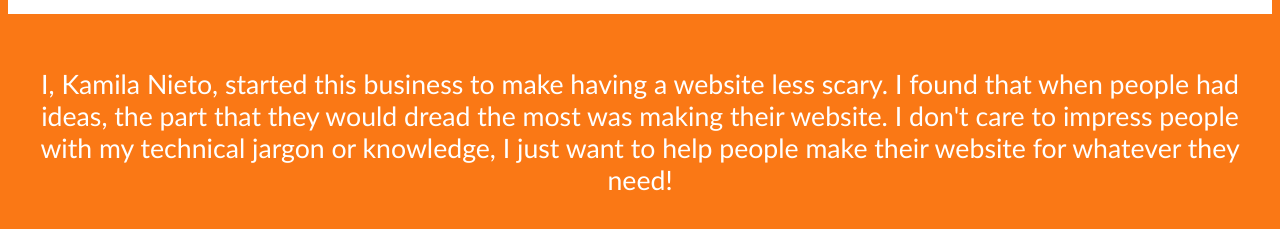
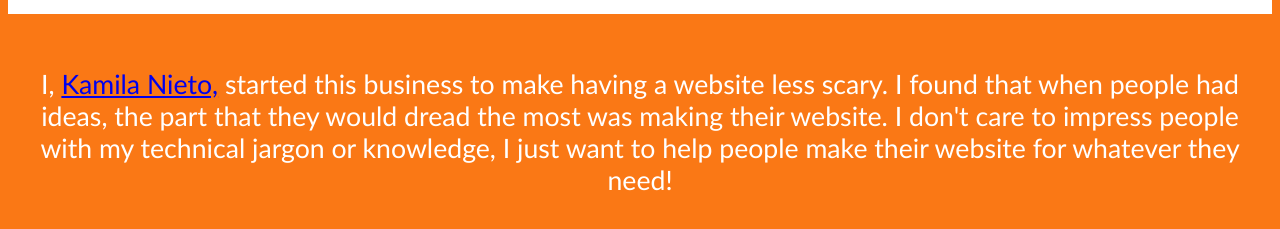
Before and after one commit to kamilawithak/clara, a plain HTML site: page about.html in a window 1280 px wide. Shown: the part 235-464 px from the top of the page. Drawn offline with Linux system fonts and the light colour scheme.

Commit message:
Update about.html

```diff
--- a/about.html
+++ b/about.html
@@ -29,6 +29,6 @@
             </ul>
           </nav>
 
-        <p>I, Kamila Nieto, started this business to make having a website less scary. I found that when people had ideas, the part that they would dread the most was making their website. I don't care to impress people with my technical jargon or knowledge, I just want to help people make their website for whatever they need!</p>
+        <p>I, <a href="https://kamilawithak.github.io/kamila.github.io/index">Kamila Nieto,</a> started this business to make having a website less scary. I found that when people had ideas, the part that they would dread the most was making their website. I don't care to impress people with my technical jargon or knowledge, I just want to help people make their website for whatever they need!</p>
 
     </body>
```
